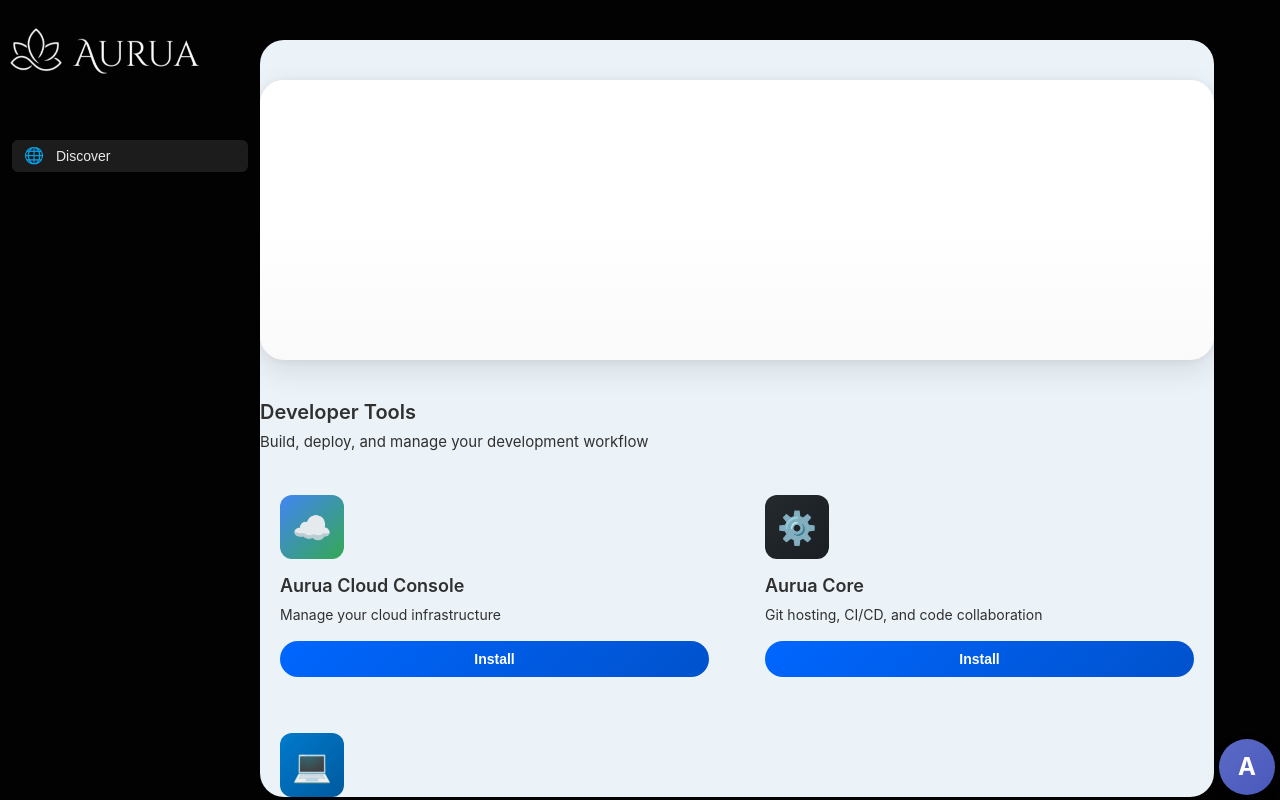
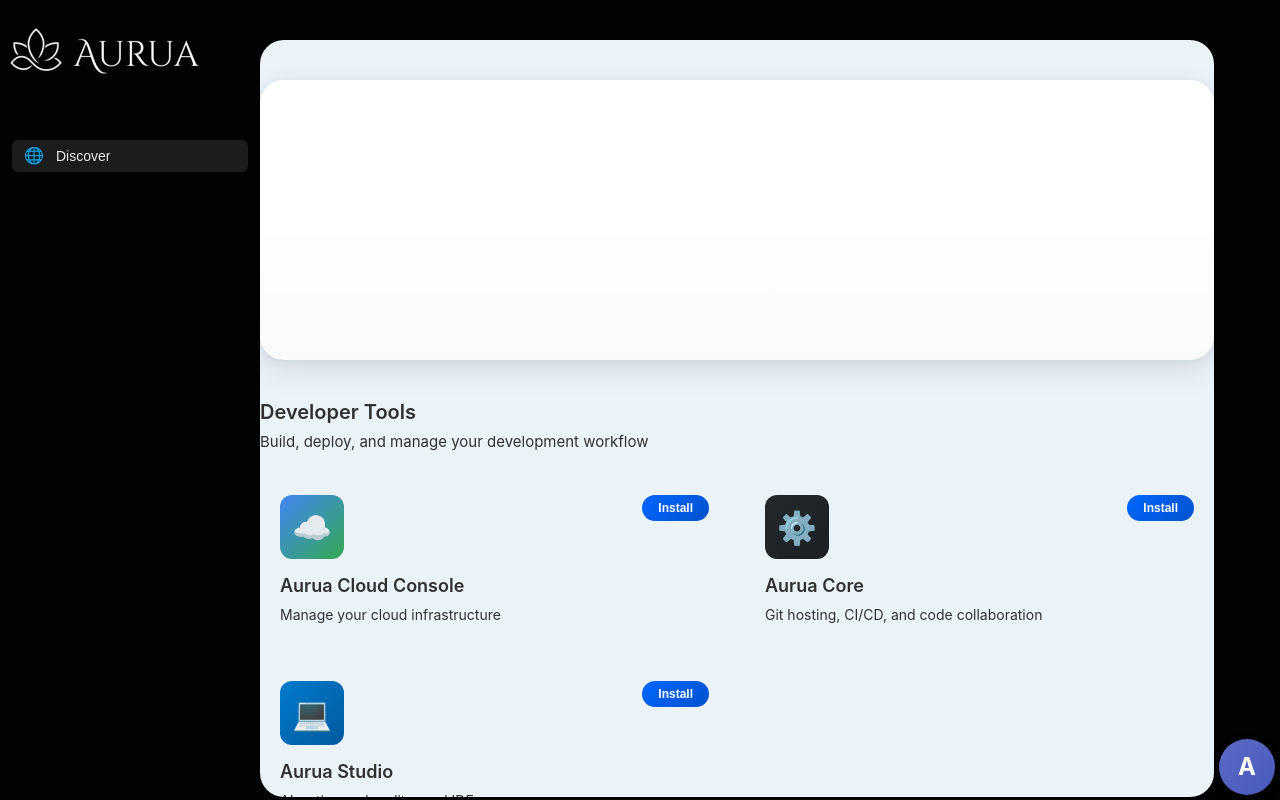
Before and after one commit to AuruaHQ/aurua-dock, a React (Vite) app: page / in a window 1280 px wide. Built offline with nearby package versions, Linux system fonts and the light colour scheme.

Commit message:
Move install button to top right corner and make it smaller

```diff
--- a/src/components/AppCatalog/AppCatalog.css
+++ b/src/components/AppCatalog/AppCatalog.css
@@ -40,6 +40,7 @@
   display: flex;
   flex-direction: column;
   gap: 16px;
+  position: relative;
   transition: all 0.2s ease;
 }
 
@@ -78,19 +79,22 @@
 }
 
 .app-install-btn {
-  width: 100%;
-  padding: 10px 16px;
+  position: absolute;
+  top: 20px;
+  right: 20px;
+  padding: 6px 16px;
   background: linear-gradient(135deg, #0066ff 0%, #0052cc 100%);
   color: white;
   border: none;
   border-radius: 999px;
-  font-size: 14px;
+  font-size: 12px;
   font-weight: 600;
   cursor: pointer;
   transition: all 0.2s ease;
+  z-index: 10;
 }
 
 .app-install-btn:hover {
   background: linear-gradient(135deg, #0052cc 0%, #003d99 100%);
-  transform: scale(1.02);
+  transform: scale(1.05);
 }
--- a/src/components/AppCatalog/AppCatalog.tsx
+++ b/src/components/AppCatalog/AppCatalog.tsx
@@ -27,6 +27,12 @@
           <div className="catalog-grid">
             {category.apps.map((app) => (
               <div key={app.id} className="app-card">
+                <button
+                  className="app-install-btn"
+                  onClick={() => handleInstall(app.id)}
+                >
+                  Install
+                </button>
                 <div className="app-icon" style={{ background: app.color }}>
                   {app.icon}
                 </div>
@@ -34,12 +40,6 @@
                   <h3 className="app-name">{app.name}</h3>
                   <p className="app-description">{app.description}</p>
                 </div>
-                <button
-                  className="app-install-btn"
-                  onClick={() => handleInstall(app.id)}
-                >
-                  Install
-                </button>
               </div>
             ))}
           </div>
```
